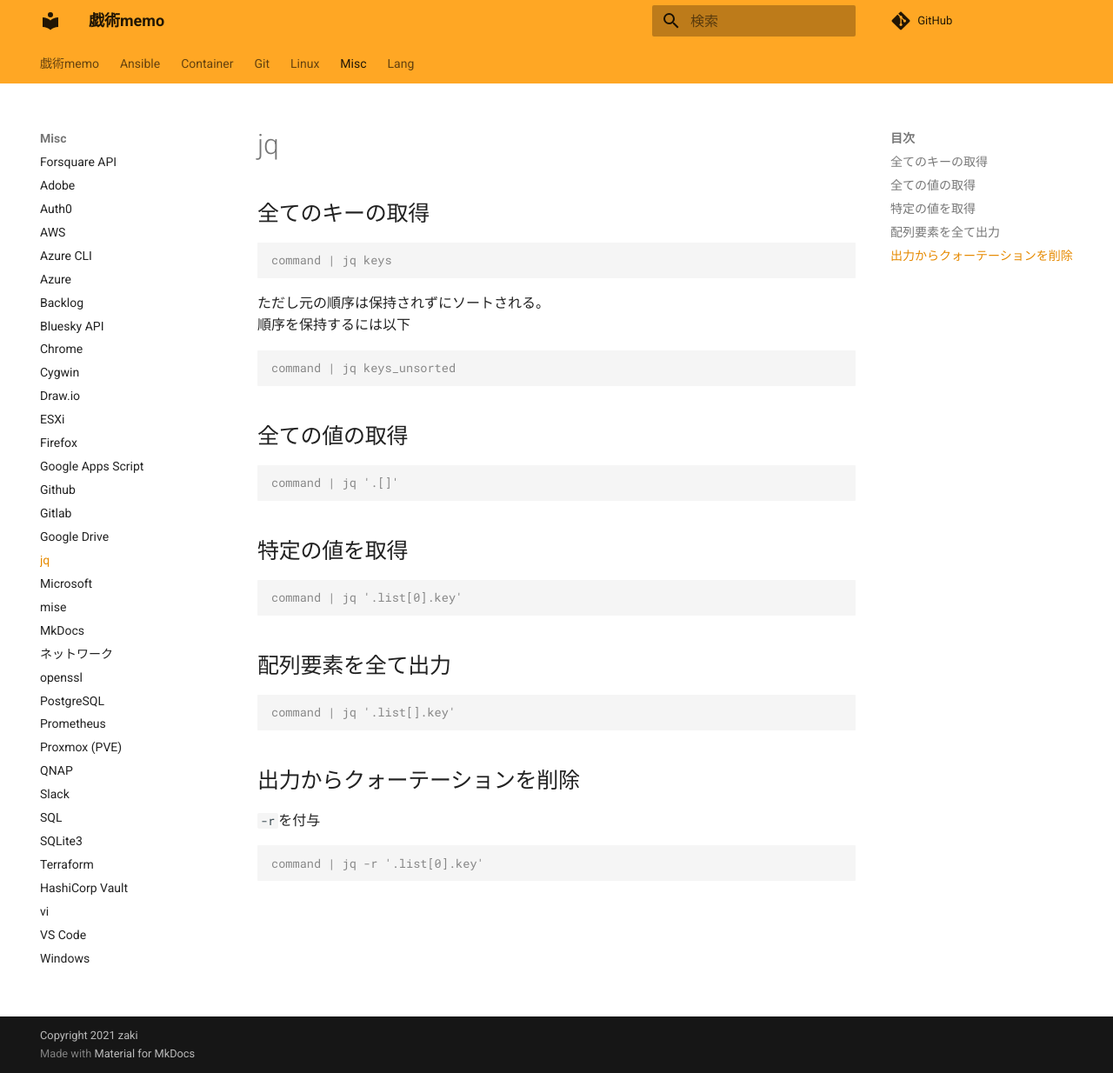
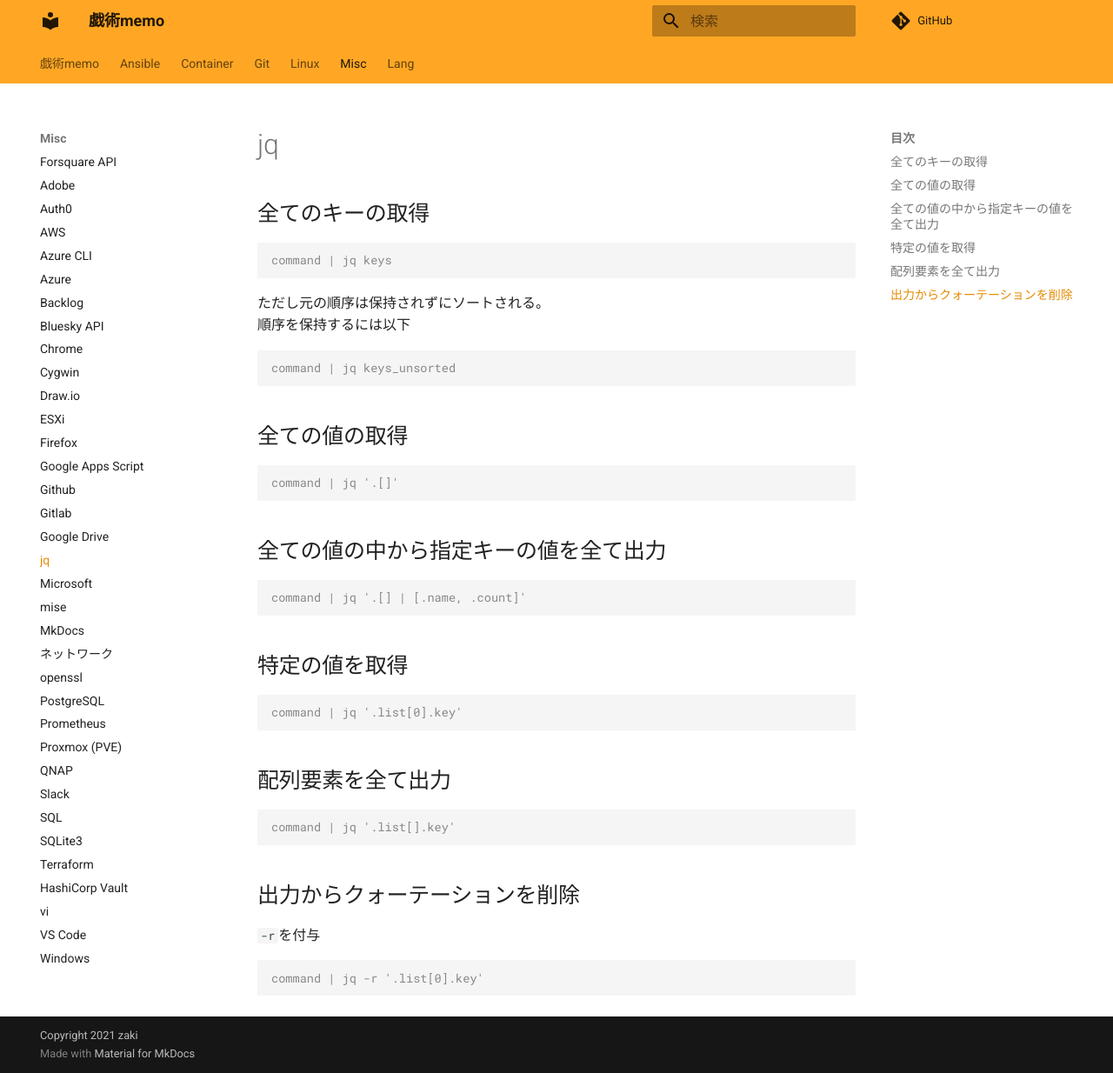
Before and after one commit to zaki-lknr/docs, an MkDocs documentation site: the page built from docs/Misc/jq.md, in a window 1280 px wide and 1234 px high. Shown: the whole window at 87% size. Built offline with MkDocs 1.6.1 and Material for MkDocs 9.7.7, drawn with Linux system fonts in a browser that asks for light colours; comment, search, counter and statistics services are not loaded.

Commit message:
add: misc/jq: 指定キーの値を出力

````diff
--- a/docs/Misc/jq.md
+++ b/docs/Misc/jq.md
@@ -19,6 +19,12 @@ command | jq keys_unsorted
 command | jq '.[]'
 ```
 
+## 全ての値の中から指定キーの値を全て出力
+
+```console
+command | jq '.[] | [.name, .count]'
+```
+
 ## 特定の値を取得
 
 ```console
````
